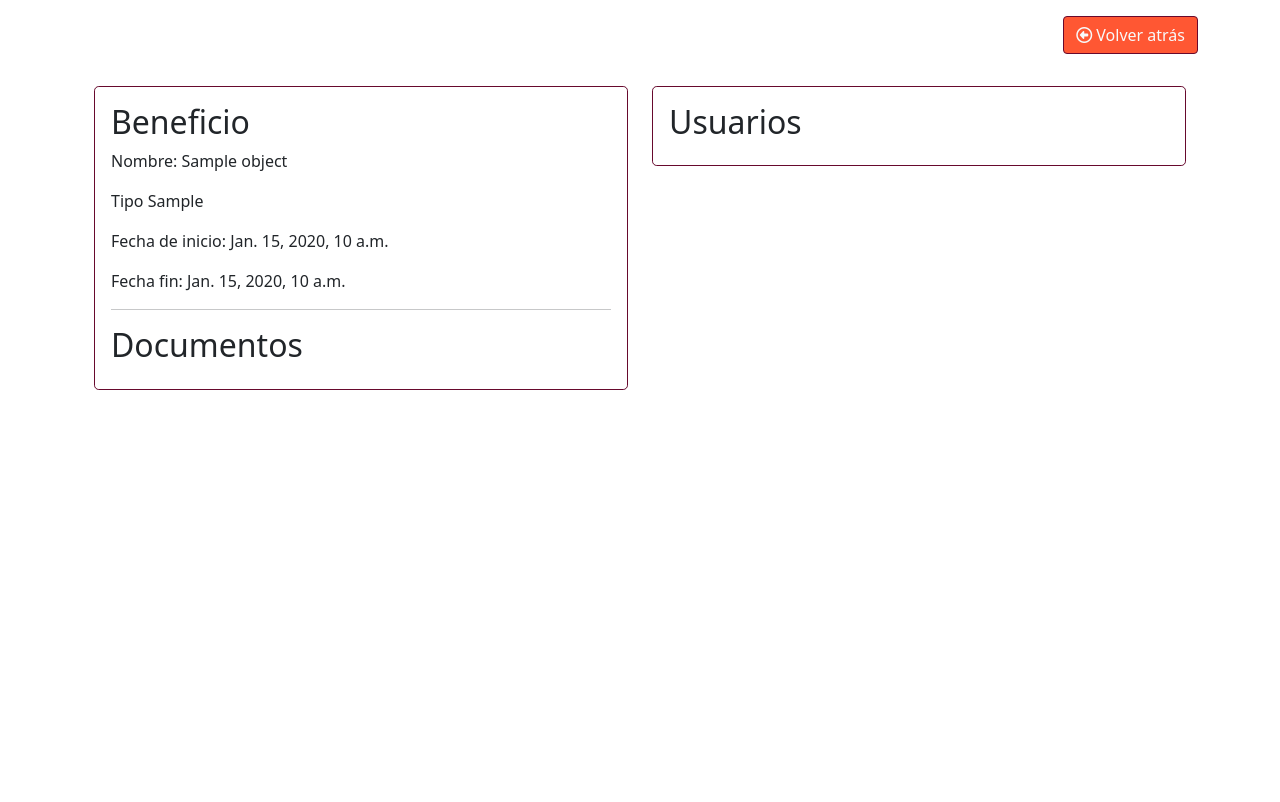
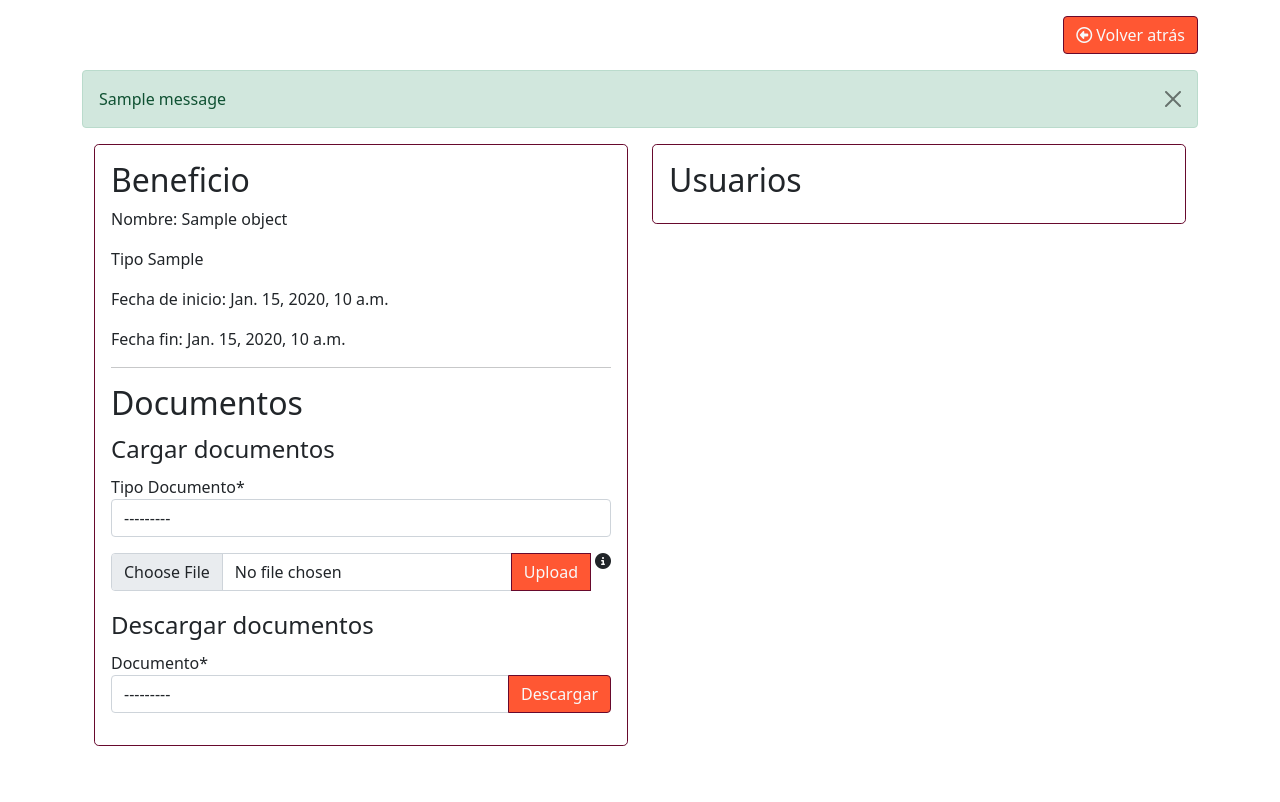
Before and after one commit to eorozco-c/gestion_personas, a Django app: template templates/beneficios/detalles_beneficios.html in a window 1280 px wide. Shown: the part 106-908 px from the top of the page. Before the commit the page ends 800 px from the top, so only its background shows below. Run offline with Django 3.2, Linux system fonts and the light colour scheme; the template is opened without the code that fills it: most values are stand-ins (such as "Sample title", 1, 10 or a date in 2020); one stand-in notice (Sample message) is shown; some libraries are stand-ins or nearby versions.

Commit message:
Agregando carga y descarga de documentos a beneficios

```diff
--- a/apps/beneficios/urls.py
+++ b/apps/beneficios/urls.py
@@ -12,5 +12,7 @@ urlpatterns = [
     path('destroy/<int:pk>',views.destroy, name="destroy"),
     path('add_element',views.addElement,name="add_element"),
     path('remove_element',views.removeElement,name="remove_element"),
-    path('export',views.BeneficioExport,name="export")
+    path('export',views.BeneficioExport,name="export"),
+    path('cargaDoc/<int:pk>',views.CargaDocumento, name="cargaDoc"),
+    path('descargaDoc/<int:pk>',views.DescargaDocumento, name="descargaDoc"),
 ]
--- a/templates/beneficios/detalles_beneficios.html
+++ b/templates/beneficios/detalles_beneficios.html
@@ -6,6 +6,13 @@
     <a href="/{{appname}}" class="mb-3 btn btn-custom text-light border border-custom"><i
             class="far fa-arrow-alt-circle-left"></i> Volver atrás </a>
 </div>
+{% if messages %}
+{% for message in messages %}
+<div class="alert alert-{{message.tags}} alert-dismissible" role="alert">{{message}}
+    <button type="button" class="btn-close" data-bs-dismiss="alert" aria-label="Close"></button>
+</div>
+{% endfor %}
+{% endif %}
 <div class="mb-3 mt-3 container col-12">
     <div class="row">
         <div class="col-xl-6 col-md-6 mb-4">
@@ -17,6 +24,46 @@
                 <p>Fecha fin: {{object.fecha_fin}}</p>
                 <hr>
                 <h2>Documentos</h2>
+                <form method="post" enctype="multipart/form-data" action="{% url 'beneficios:cargaDoc' pk=object.id %}"
+                    class="mb-3">
+                    {% csrf_token %}
+                    <legend>Cargar documentos</legend>
+                    <div class="mb-3">
+                        <label for="tipo_documento" class="requiredField">
+                            Tipo Documento<span class="asteriskField">*</span> </label>
+                        <select name="tipo_documentos" class="select form-control" required="" id="tipo_documento">
+                            <option value="" selected="" disabled>---------</option>
+                            {% for tipo_documento in tipo_documentos  %}
+                            <option value="{{tipo_documento.id}}">{{tipo_documento.nombre}}</option>
+                            {% endfor %}
+                        </select>
+                    </div>
+                    <div class="input-group">
+                        <input type="file" class="form-control" name="archivo">
+                        <button type="submit" class="btn btn-custom text-light border border-custom">Upload</button>
+                        <i class="fas fa-info-circle ms-1" data-bs-toggle="tooltip" data-bs-placement="right"
+                            title="Solo archivos con extensión PDF"></i>
+                    </div>
+                </form>
+                <form method="post" enctype="multipart/form-data"
+                    action="{% url 'beneficios:descargaDoc' pk=object.id %}" class="mb-3">
+                    {% csrf_token %}
+                    <legend>Descargar documentos</legend>
+                    <div class="mb-3">
+                        <label for="documento" class="requiredField">
+                            Documento<span class="asteriskField">*</span> </label>
+                        <div class="input-group">
+                            <select name="documentos" class="select form-control" required="" id="documento">
+                                <option value="" selected="" disabled>---------</option>
+                                {% for documento in documentos  %}
+                                <option value="{{documento.documento}}">{{documento.nombre}}</option>
+                                {% endfor %}
+                            </select>
+                            <button type="submit"
+                                class="btn btn-custom text-light border border-custom">Descargar</button>
+                        </div>
+                    </div>
+                </form>
             </div>
         </div>
         <div class="col-xl-6 col-md-6 mb-4">
```
Also changed, not shown: apps/beneficios/views.py (+42 -1 lines), apps/documentos/models.py (+0 -13 lines), apps/trabajadores/views.py (+52 -40 lines).
